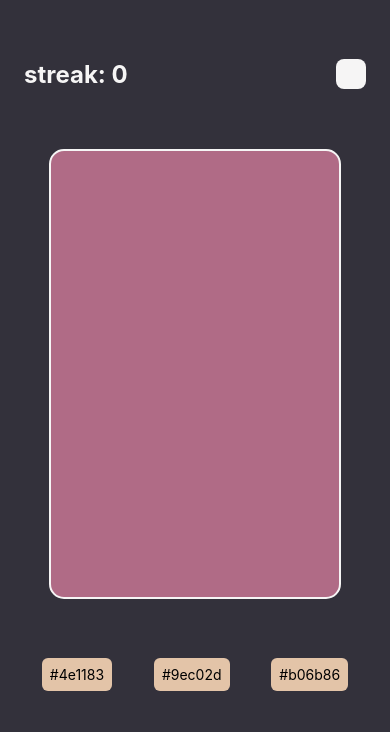
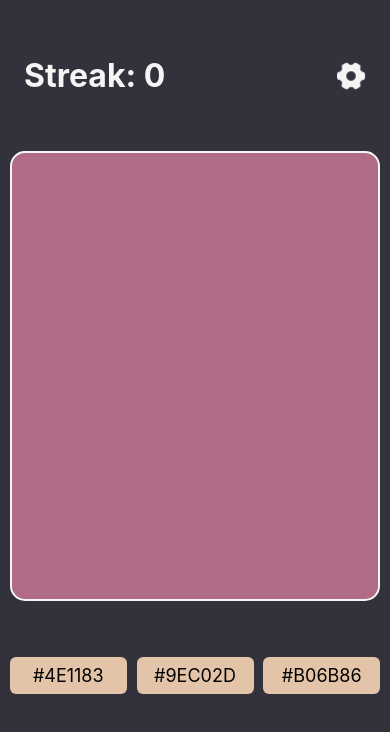
Before and after one commit to salihbektas/GuessTheColor-ReactNative, a React Native app: screen /Home in a window 390 px wide. Shown: the top 732 px of the page. Built offline with nearby package versions, Linux system fonts and the light colour scheme.

Commit message:
refactor: UI improvements

```diff
--- a/src/screens/Home/Home.js
+++ b/src/screens/Home/Home.js
@@ -1,6 +1,6 @@
 import { StatusBar } from "expo-status-bar";
 import { useCallback, useEffect, useRef, useState } from "react";
-import { Pressable, SafeAreaView, StyleSheet, Text, View } from "react-native";
+import { Image, Pressable, SafeAreaView, StyleSheet, Text, View } from "react-native";
 import colors from "../../Colors";
 import { useSettings, useSettingsDispatch } from "../../context/SettingContext";
 import * as SplashScreen from 'expo-splash-screen';
@@ -46,7 +46,7 @@ export default function Home({ navigation }){
           if(value < 16)
           hexColor += "0"
 
-          hexColor += value.toString(16)
+          hexColor += value.toString(16).toUpperCase()
         })
 
         answer.hexColor = hexColor
@@ -71,7 +71,7 @@ export default function Home({ navigation }){
             if(fakeColor < 16)
               hexColor += "0"
 
-            hexColor += fakeColor.toString(16)
+            hexColor += fakeColor.toString(16).toUpperCase()
             decimalColor += fakeColor + ','
           })
 
@@ -150,15 +150,17 @@ export default function Home({ navigation }){
           <StatusBar style={darkMode ? "light" : "dark"} />
           <View style={styles.mainSide} >
             <View style={styles.dashboard} >
-              <Text style={styles.streak(darkMode)}>streak: {currentStreak}</Text>
-              <Pressable style={styles.settings(darkMode)} onPress={() => navigation.navigate('Settings')} />
+              <Text style={styles.streak(darkMode)}>Streak: {currentStreak}</Text>
+              <Pressable onPress={() => navigation.navigate('Settings')} >
+                <Image source={require("../../../assets/setting.png")} style={styles.settings(darkMode)} />
+              </Pressable>
             </View>
 
             <View style={styles.colorWindow(choices[0].hexColor, darkMode)} />
 
             <View style={styles.choicesArea}>
               <Pressable style={styles.choice(isPlaying, selected.current === 0, choices.findIndex(item => item.order === 0) === 0)} onPress={() => onPressAnswer(0)}>
-                <Text>
+                <Text style={styles.text}>
                   {colorCode === 'HEX'
                     ? choices.find(item => item.order === 0).hexColor
                     : choices.find(item => item.order === 0).decimalColor
@@ -167,7 +169,7 @@ export default function Home({ navigation }){
               </Pressable>
 
               <Pressable style={styles.choice(isPlaying, selected.current === 1, choices.findIndex(item => item.order === 1) === 0)} onPress={() => onPressAnswer(1)}>
-                <Text>
+                <Text style={styles.text}>
                   {colorCode === 'HEX'
                     ? choices.find(item => item.order === 1).hexColor
                     : choices.find(item => item.order === 1).decimalColor
@@ -176,7 +178,7 @@ export default function Home({ navigation }){
               </Pressable>
 
               <Pressable style={styles.choice(isPlaying, selected.current === 2, choices.findIndex(item => item.order === 2) === 0)} onPress={() => onPressAnswer(2)}>
-                <Text>
+                <Text style={styles.text}>
                   {colorCode === 'HEX'
                     ? choices.find(item => item.order === 2).hexColor
                     : choices.find(item => item.order === 2).decimalColor
@@ -189,7 +191,7 @@ export default function Home({ navigation }){
           <View style={styles.bottomSide}>
             {!isPlaying && (
               <Pressable style={styles.nextButton} onPress={onPressNext}>
-                <Text>next question</Text>
+                <Text style={styles.text}>next color</Text>
               </Pressable>
             )}
           </View>
@@ -222,20 +224,19 @@ export default function Home({ navigation }){
 
       streak: (darkMode) => ({
         color: darkMode ? colors.light : colors.dark,
-        fontSize: 24,
+        fontSize: 32,
         fontWeight: "700"
       }),
 
       settings: (darkMode) => ({
         height: 30,
         width: 30,
-        backgroundColor: darkMode ? colors.light : colors.dark,
-        borderRadius: 8
+        tintColor: darkMode ? colors.light : colors.dark,
       }),
 
       colorWindow: (color, isDarkMode) => ({
         height: "60%",
-        width: "75%",
+        width: "95%",
         borderRadius: 15,
         borderWidth: 2,
         borderColor: isDarkMode ? colors.light : colors.dark,
@@ -249,12 +250,27 @@ export default function Home({ navigation }){
       },
 
       choice: (isPlaying, isSelected, isCorrenct) => ({
-        backgroundColor: isPlaying ? colors.secondary : isCorrenct ? colors.correct : isSelected ? colors.wrong : colors.secondary,
+        backgroundColor: isPlaying
+          ? colors.secondary
+          : isCorrenct
+            ? colors.correct
+            : isSelected
+              ? colors.wrong
+              : colors.secondary,
         padding: 8,
-        borderRadius: 6
+        borderRadius: 6,
+        width: "30%"
       }),
 
-      bottomSide: {flex:1},
+      text: {
+        fontSize: 18,
+        alignSelf: "center"
+      },
+
+      bottomSide: {
+        flex:1,
+        width: "30%"
+      },
 
       nextButton: {
         backgroundColor: colors.primary,
--- a/src/screens/Settings/Settings.js
+++ b/src/screens/Settings/Settings.js
@@ -1,16 +1,16 @@
 import { useCallback, useEffect, useState } from "react";
-import { Button, StyleSheet, Text, View } from "react-native";
+import { Image, Pressable, StyleSheet, Text, View } from "react-native";
 import DropDownPicker from "react-native-dropdown-picker";
 import colors from "../../Colors";
 import { useSettings, useSettingsDispatch } from "../../context/SettingContext";
 
 
-export default function Settings(){
+export default function Settings({ navigation }) {
 
-    const [themes, setThemes] = useState([{label: 'DARK', value: true}, {label: 'LIGHT', value: false}])
-    const [colorCodes, setColorCodes] = useState([{label: 'R,G,B', value: 'DEC'}, {label: '#HEX', value: 'HEX'}])
+  const [themes, setThemes] = useState([{ label: 'DARK', value: true }, { label: 'LIGHT', value: false }])
+  const [colorCodes, setColorCodes] = useState([{ label: 'R,G,B', value: 'DEC' }, { label: '#HEX', value: 'HEX' }])
 
-    const {isDarkMode : darkMode, colorCode, maxStreak} = useSettings()
+  const { isDarkMode: darkMode, colorCode, maxStreak } = useSettings()
 
   const [valueTheme, setValueTheme] = useState(darkMode);
   const [valueColorCode, setValueColorCode] = useState(colorCode);
@@ -41,8 +41,14 @@ export default function Settings(){
     })
   }, [valueColorCode])
 
-    return(
+  return (
     <View style={styles.container(darkMode)} >
+      <View style={styles.dashboard} >
+        <Pressable onPress={() => navigation.goBack()} >
+          <Image source={require("../../../assets/arrow.png")} style={styles.back(darkMode)} />
+        </Pressable>
+        <Text style={styles.settingText(darkMode)}>Settings</Text>
+      </View>
       <View style={styles.row}>
         <Text style={styles.text(darkMode)}>{'Theme:'}</Text>
         <DropDownPicker
@@ -52,7 +58,7 @@ export default function Settings(){
           setOpen={setOpenTheme}
           setValue={setValueTheme}
           onOpen={onThemeOpen}
-                    theme= {darkMode ? 'LIGHT' : 'DARK'}
+          theme={darkMode ? 'LIGHT' : 'DARK'}
           containerStyle={styles.dropDownPicker}
           style={styles.dropDownPickerStyle(darkMode)}
           dropDownContainerStyle={styles.dropDownPickerStyle(darkMode)}
@@ -68,13 +74,15 @@ export default function Settings(){
           setOpen={setOpenColorCode}
           setValue={setValueColorCode}
           onOpen={onColorCodeOpen}
-                    theme= {darkMode ? 'LIGHT' : 'DARK'}
+          theme={darkMode ? 'LIGHT' : 'DARK'}
           containerStyle={styles.dropDownPicker}
           style={styles.dropDownPickerStyle(darkMode)}
           dropDownContainerStyle={styles.dropDownPickerStyle(darkMode)}
         />
       </View>
+      <View style={styles.maxStreak}>
         <Text style={styles.text(darkMode)}>{`MaxStreak: ${maxStreak}`}</Text>
+      </View>
     </View>
   )
 }
@@ -84,27 +92,50 @@ const styles = StyleSheet.create({
     flex: 1,
     backgroundColor: isDarkMode ? colors.dark : colors.light,
     alignItems: 'center',
-        justifyContent: "space-evenly",
     paddingHorizontal: 16
   }),
 
+  dashboard: {
+    width: "100%",
+    flexDirection: "row",
+    alignItems: "center",
+    justifyContent: "space-between",
+    marginTop: 30
+  },
+
+  back: (darkMode) => ({
+    height: 30,
+    width: 30,
+    tintColor: darkMode ? colors.light : colors.dark,
+  }),
+
+  settingText: (darkMode) => ({
+    color: darkMode ? colors.light : colors.dark,
+    fontSize: 32,
+    fontWeight: "700"
+  }),
+
+
   row: {
-        width:"100%",
-        flexDirection:"row",
-        alignItems:"center",
-        justifyContent:"space-between"
+    width: "100%",
+    flexDirection: "row",
+    alignItems: "center",
+    justifyContent: "space-between",
+    marginVertical: 43
   },
 
   text: (darkMode) => ({
     color: darkMode ? colors.light : colors.dark,
-        fontSize:24
+    fontSize: 28
   }),
 
-    dropDownPicker: {width: "40%"},
+  dropDownPicker: { width: "40%" },
 
   dropDownPickerStyle: (darkMode) => ({
     backgroundColor: darkMode ? colors.light : colors.dark
-    })
+  }),
+
+  maxStreak:{ marginTop: 70 }
 
 
 })
```
Also changed, not shown: assets/arrow.png (added), assets/setting.png (added). Lines whose indentation alone changed are shown as unchanged.
